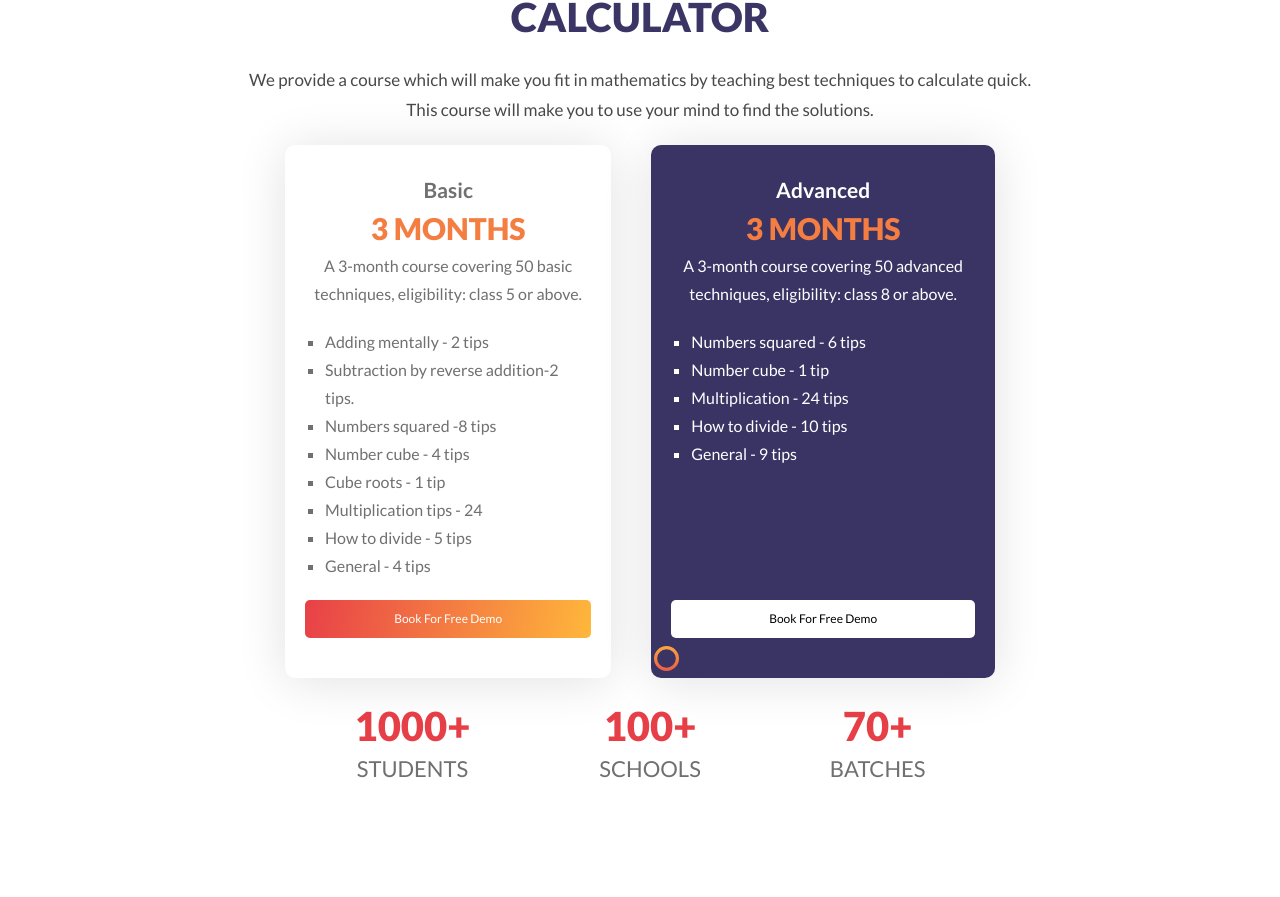
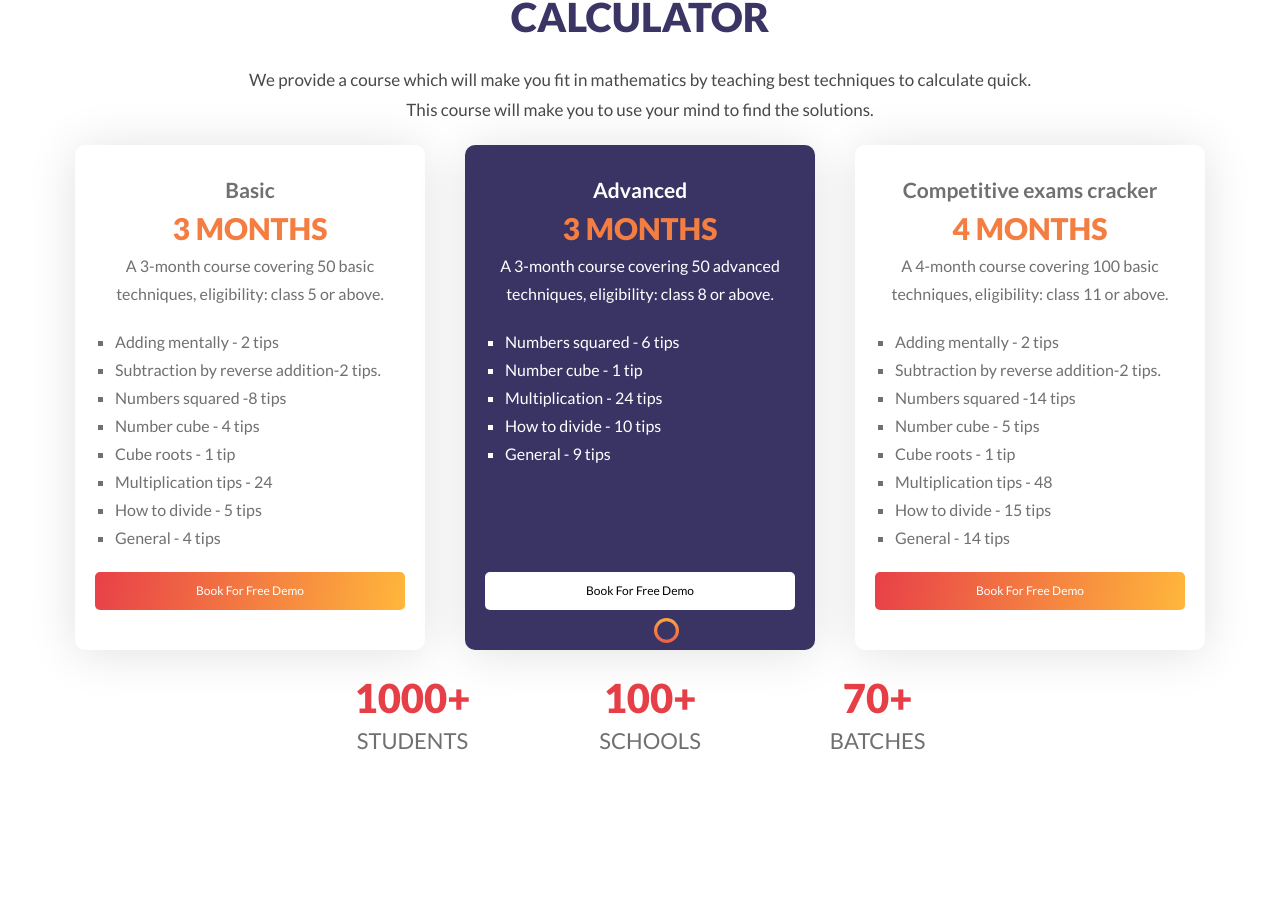
Before and after one commit to mathsfitnessacademy/mfs, a Next.js app: page / in a window 1280 px wide. Shown: the part 1308-2205 px from the top of the page. Built offline with nearby package versions, Linux system fonts and the light colour scheme.

Commit message:
Rectified error, added new course

```diff
--- a/components/CourseIntro.js
+++ b/components/CourseIntro.js
@@ -56,6 +56,24 @@ function CourseIntro() {
                     </div>
                     <Link href='https://api.whatsapp.com/send?phone=919895237349&text=Book a free demo' passHref><button className={styles.button}>Book For Free Demo</button></Link>
                 </div>
+                <div className={styles.box}>
+                    <div>
+                    <h2 className={styles.boxHeader}>Competitive exams cracker</h2>
+                    <h1 className={styles.days}>4 months</h1>
+                    <p className={styles.boxDesc}>A 4-month course covering 100 basic techniques, eligibility: class 11 or above.</p>
+                    <ul className={styles.listItems}>
+                        <li>Adding mentally - 2 tips</li>
+                        <li>Subtraction by reverse addition-2 tips.</li>
+                        <li>Numbers squared -14 tips </li>
+                        <li>Number cube - 5 tips</li>
+                        <li>Cube roots - 1 tip</li>
+                        <li>Multiplication tips - 48 </li>
+                        <li>How to divide - 15 tips </li>
+                        <li>General - 14 tips </li>
+                    </ul>
+                    </div>
+                    <Link href='https://api.whatsapp.com/send?phone=919895237349&text=Book a free demo' passHref><button className={styles.button}>Book For Free Demo</button></Link>
+                </div>
             </div>
             <div className={styles.iconBox2}>
                 <div className={styles.plus2} style={{transform:`translateY(${offsetY * .5}px)`}}><Image src="/plus.svg" width={85} height={80} alt=""/></div>
--- a/components/Intro.js
+++ b/components/Intro.js
@@ -22,7 +22,7 @@ function Intro() {
                 </div>
                 <div className={styles.banner}>
                     <h1 className={styles.title}>Get math fit</h1>
-                    <h2 className={styles.iso}>ISO 9001:2015 CERTFIED COMPANY</h2>
+                    <h2 className={styles.iso}>ISO 9001:2015 CERTIFIED COMPANY</h2>
                     <p className={styles.desc}>By learning the right techniques and practising daily, you will become math-fit.</p>
                     <Link href="https://api.whatsapp.com/send?phone=919895237349&text=Book a free demo" passHref><button className={styles.button}>Book For Free Demo</button></Link>
                 </div>
--- a/styles/CourseIntro.module.css
+++ b/styles/CourseIntro.module.css
@@ -28,7 +28,7 @@
 .block{
     margin: 0 auto;
     display: flex;
-    max-width: 750px;
+    justify-content: center;
 }
 .box{
     display: flex;
```
Also changed, not shown: 1 other file (tests, documents, lock files or other folders).
